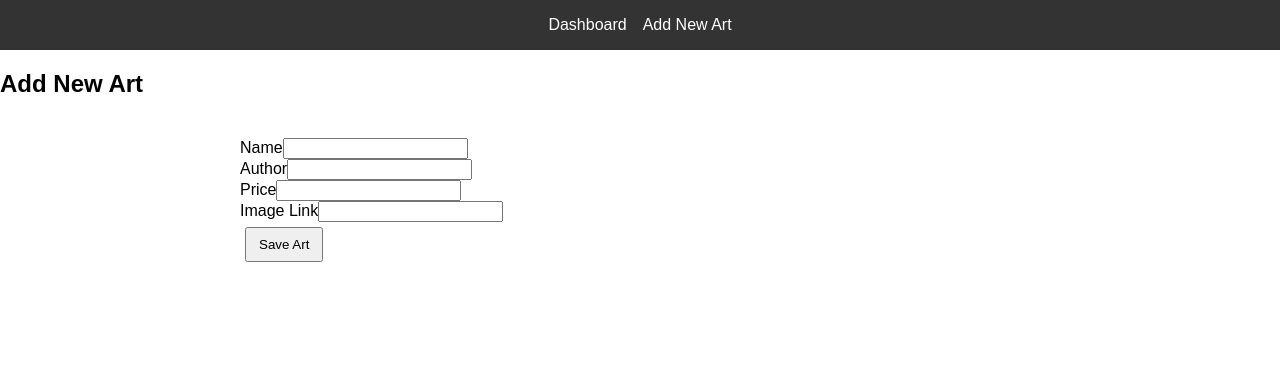
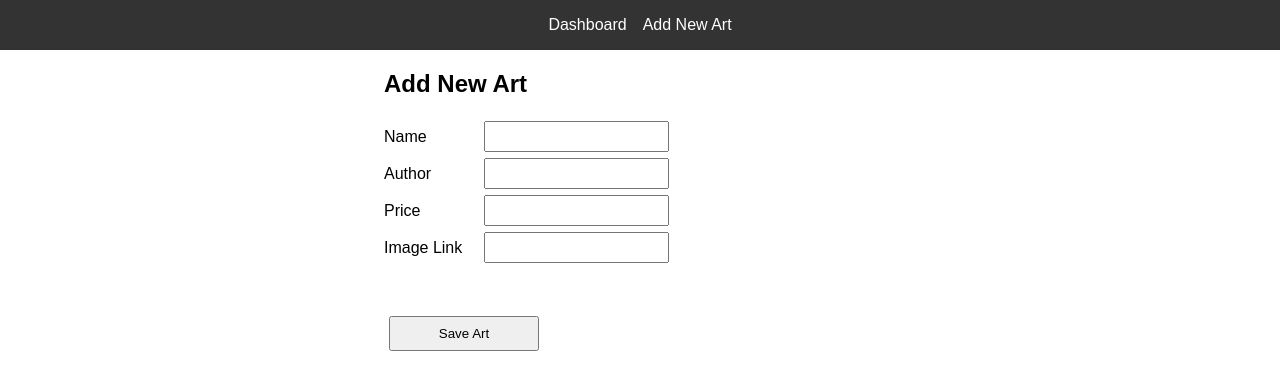
Before and after one commit to McDonald75/art-app, a React (Vite) app: page /add in a window 1280 px wide. Shown: the top 390 px of the page. Built offline with nearby package versions, Linux system fonts and the light colour scheme.

Commit message:
updated add page

```diff
--- a/src/components/ArtForm.jsx
+++ b/src/components/ArtForm.jsx
@@ -8,26 +8,34 @@ const ArtForm = ({ onSubmit, initialData = {} }) => {
 
   const handleSubmit = (e) => {
     e.preventDefault();
-    onSubmit({ name, author, price, imageLink });
+    alert()
   };
 
   return (
-    <form onSubmit={handleSubmit} className="container">
+    <form onSubmit={handleSubmit} className="">
       <div>
-        <label>Name</label>
+        <div>
+          <p>Name</p>
         <input type="text" value={name} onChange={(e) => setName(e.target.value)} required />
+        </div>
       </div>
       <div>
-        <label>Author</label>
+        <div>
+          <p>Author</p>
         <input type="text" value={author} onChange={(e) => setAuthor(e.target.value)} required />
+        </div>
       </div>
       <div>
-        <label>Price</label>
+        <div>
+          <p>Price</p>
         <input type="number" value={price} onChange={(e) => setPrice(e.target.value)} required />
+        </div>
       </div>
       <div>
-        <label>Image Link</label>
+        <div>
+          <p>Image Link</p>
         <input type="text" value={imageLink} onChange={(e) => setImageLink(e.target.value)} required />
+        </div>
       </div>
       <button type="submit">Save Art</button>
     </form>
--- a/src/pages/AddArt.jsx
+++ b/src/pages/AddArt.jsx
@@ -5,15 +5,10 @@ import { useNavigate } from 'react-router-dom';
 const AddArt = ({ arts, setArts }) => {
   const navigate = useNavigate();
 
-  const handleAddArt = (newArt) => {
-    setArts([...arts, { id: Date.now(), ...newArt }]);
-    navigate('/');
-  };
-
   return (
-    <div>
+    <div className='edit-art-container'>
       <h2>Add New Art</h2>
-      <ArtForm onSubmit={handleAddArt} />
+      <ArtForm />
     </div>
   );
 };
--- a/src/styles.css
+++ b/src/styles.css
@@ -94,7 +94,8 @@ body {
   font-size: 14px;
 }
 
-.edit-art-container h2{
+.addArt h2,
+  .edit-art-container h2{
   margin-left: 30%;
 
 }
@@ -119,3 +120,9 @@ body {
   width: 150px;
   margin-top: 50px;
 }
+.addArt h2{
+  border: 2px solid red;
+}
+.addForm{
+  border: 2px solid red;
+}
```
